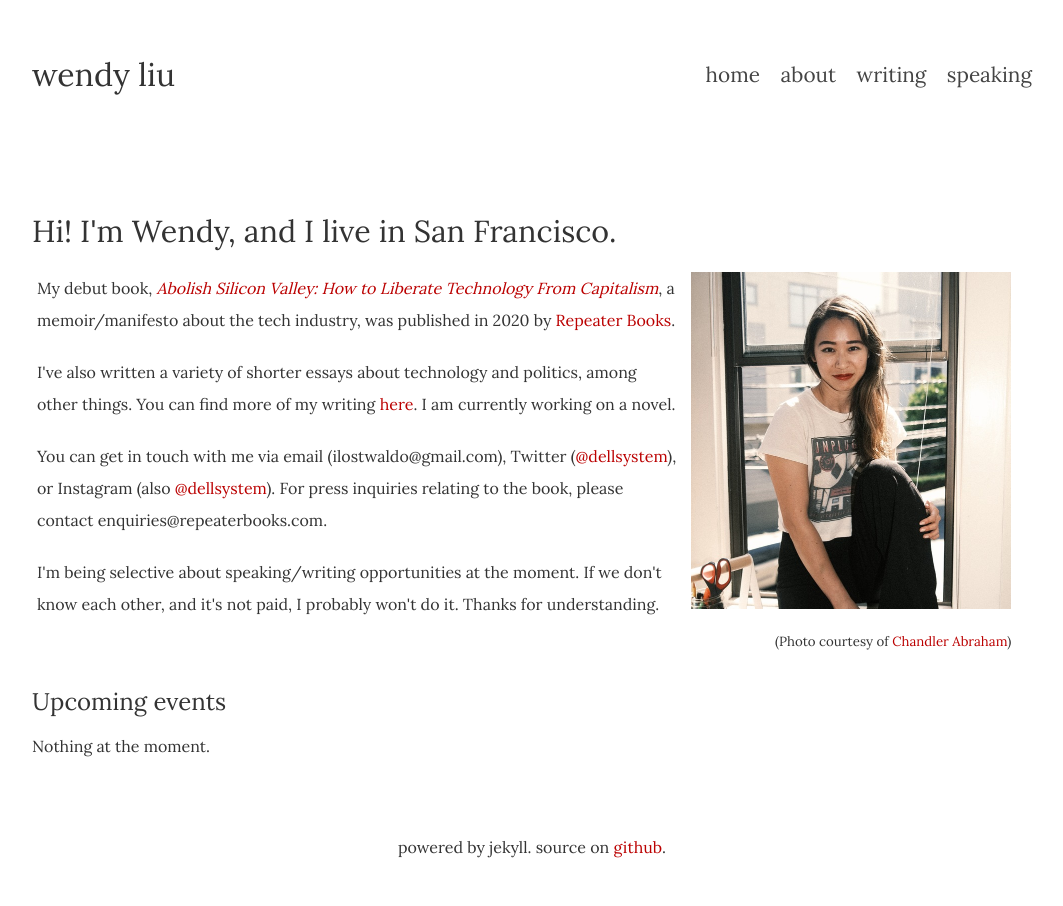
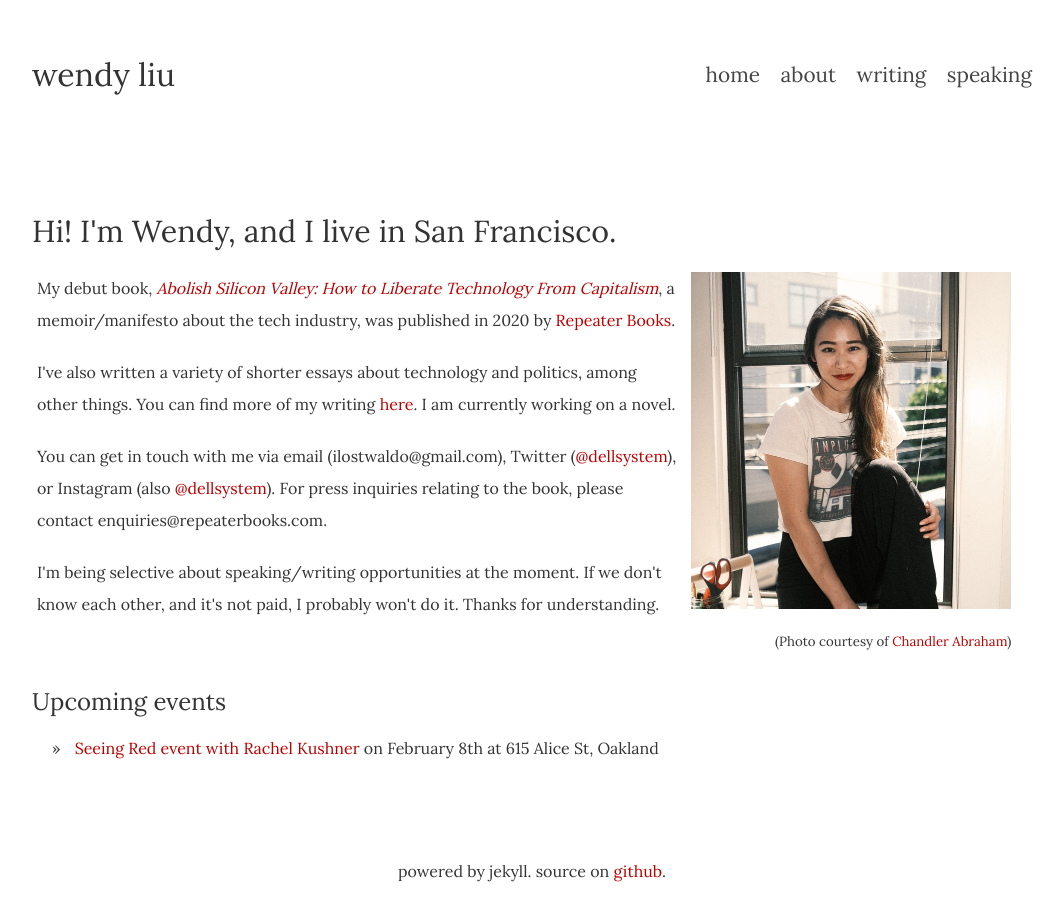
Before and after one commit to dellsystem/dellsystem.github.io, a Jekyll site: the page built from index.html, in a window 1280 px wide. Shown: the whole page, without its empty margins (108-1171 px from the left). Built offline with Jekyll 4.4.1, drawn with Linux system fonts in a browser that asks for light colours.

Commit message:
Add Seeing Red event to upcoming.html

```diff
--- a/_includes/upcoming.html
+++ b/_includes/upcoming.html
@@ -1 +1,3 @@
-Nothing at the moment.
+<ul>
+  <li><a href="https://www.instagram.com/p/DFOUwPYSNoZ/">Seeing Red event with Rachel Kushner</a> on February 8th at 615 Alice St, Oakland</li>
+</ul>
```
